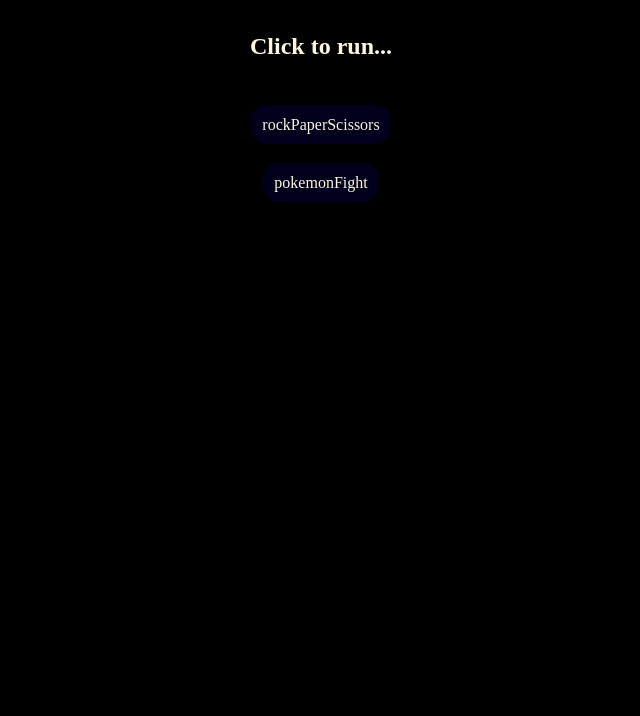
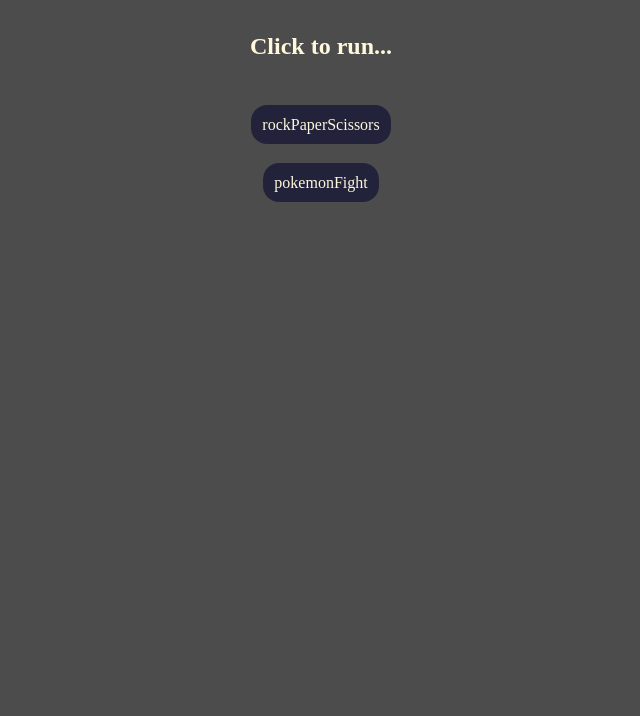
Before and after one commit to Glimakra-Webbutvecklare-2020/enkelt-spel, a website: page solutions/beff/index.html in a window 1280 px wide. Shown: the part 84-800 px from the top of the page, without its empty margins (319-959 px from the left). Drawn offline with Linux system fonts and the light colour scheme.

Commit message:
index fix

```diff
--- a/solutions/beff/style.css
+++ b/solutions/beff/style.css
@@ -4,7 +4,7 @@
     box-sizing: border-box;
 }
 body {
-    background: #000;
+    background: rgba(0, 0, 0, 0.7);
     color: cornsilk;
     text-align: center;
 }
@@ -20,7 +20,7 @@
 a {
     text-decoration: none;
     color: cornsilk;
-    background-color: rgb(0, 0, 29);
+    background-color: rgba(0, 0, 46, 0.55);
     padding: 0.7rem;
     border-radius: 1rem;
 }
```
